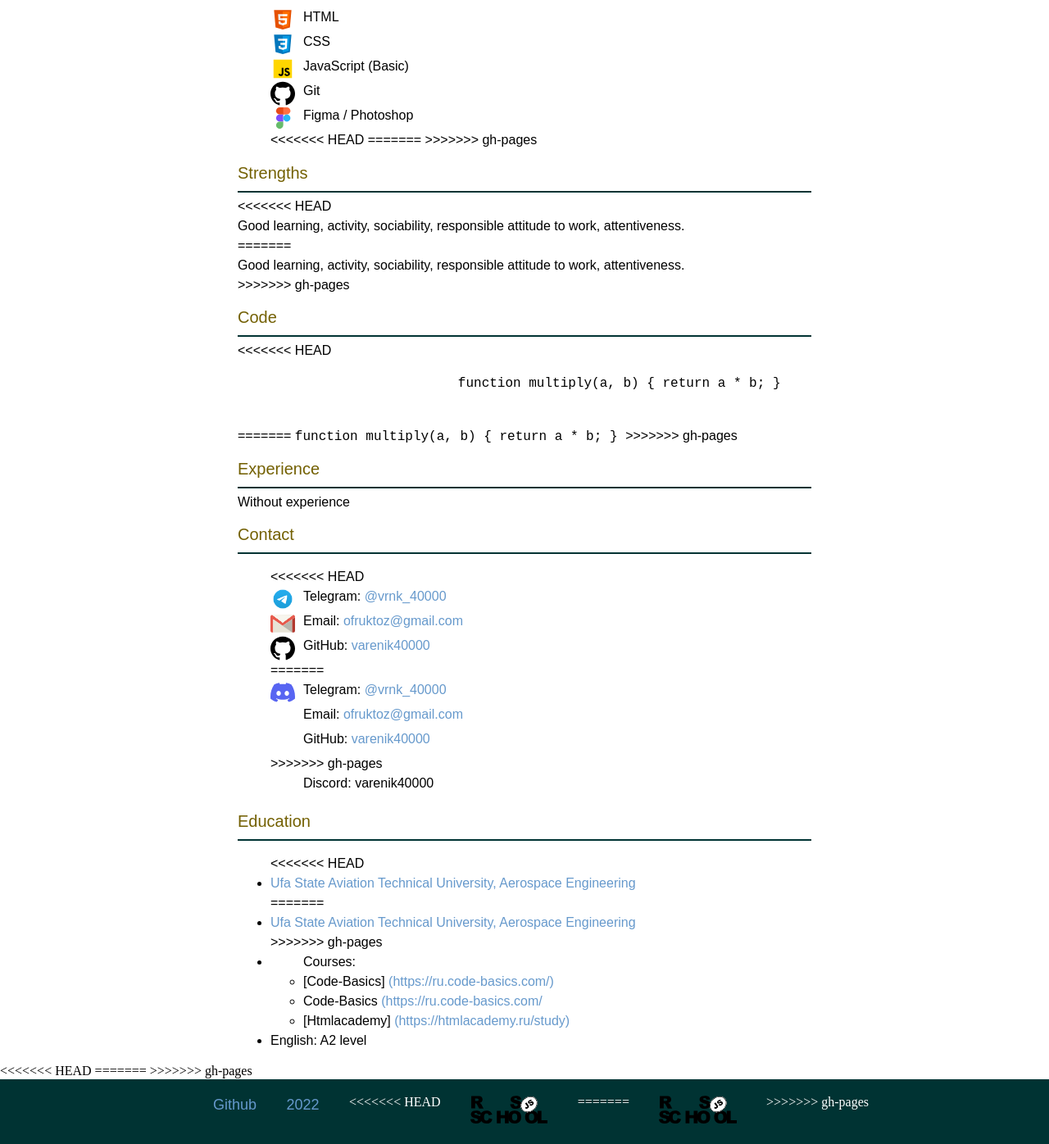
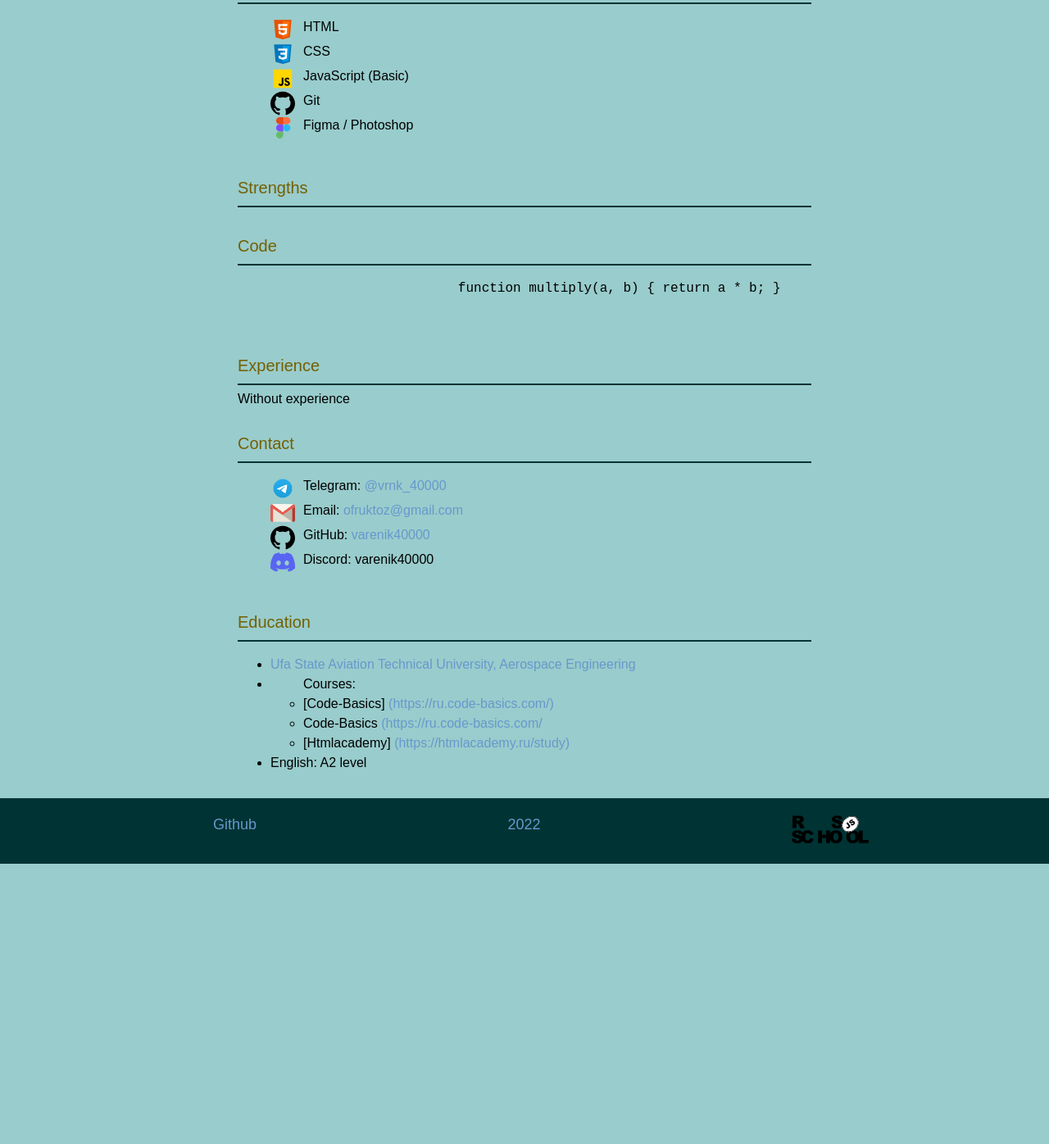
Before and after one commit to varenik40000/rsschool-cv, a plain HTML site: page index.html in a window 1280 px wide. Shown: the part 401-1797 px from the top of the page at 82% size. After the commit the page ends 1455 px from the top, so only its background shows below. Drawn offline with Linux system fonts and the light colour scheme.

Commit message:
Revert "Rsschool cv html"

```diff
--- a/index.html
+++ b/index.html
@@ -8,10 +8,6 @@
     <link rel="stylesheet" href="normalize.css">
     <link rel="stylesheet" href="style.css">
     <title>Rinat Ilyasov CV</title>
-<<<<<<< HEAD
-=======
-    <link rel="icon" href="./img/icons8-cv-96.png">
->>>>>>> gh-pages
 </head>
 
 <body class="body">
@@ -60,10 +56,7 @@
                             <li class="Skills-item">JavaScript (Basic)</li>
                             <li class="Skills-item">Git</li>
                             <li class="Skills-item">Figma / Photoshop</li>
-<<<<<<< HEAD
                             <!-- <li class="Skills-item">Visual Studio Code/ Sublime Text</li> -->
-=======
->>>>>>> gh-pages
                         </ul>
                     </div>
                 </section>
@@ -71,12 +64,7 @@
                     <div class="Strengths-inner">
                         <div class="title Strengths-title">Strengths</div>
                         <div class="title-underline"></div>
-<<<<<<< HEAD
-                        <div class="Strengths-text">Good learning, activity, sociability, responsible attitude to work, attentiveness.</div>
-=======
-                        <div class="Strengths-text">Good learning, activity, sociability, responsible attitude to work,
-                            attentiveness.</div>
->>>>>>> gh-pages
+                        <div class="Strengths-text"></div>
                     </div>
                 </section>
                 <section id="Code" class="Code  flex-item">
@@ -84,15 +72,9 @@
                         <div class="title Code-title">Code</div>
                         <div class="title-underline"></div>
                         <div class="Code-text">
-<<<<<<< HEAD
                             <pre>
                             function multiply(a, b) { return a * b; }
                         </pre>
-=======
-                            <code>
-                            function multiply(a, b) { return a * b; }
-                        </code>
->>>>>>> gh-pages
                         </div>
                     </div>
                 </section>
@@ -109,17 +91,9 @@
                         <div class="title-underline"></div>
                         <div class="Contact-text">
                             <ul class="Contact-list">
-<<<<<<< HEAD
                                 <li class="Contact-item">Telegram: <a href="https://t.me/vrnk_40000">@vrnk_40000</a></li>
                                 <li class="Contact-item">Email: <a href="ofruktoz@gmail.com">ofruktoz@gmail.com</a></li>
                                 <li class="Contact-item">GitHub: <a href="https://github.com/varenik40000)">varenik40000</a></li>
-=======
-                                <li class="Contact-item">Telegram: <a href="https://t.me/vrnk_40000">@vrnk_40000</a>
-                                </li>
-                                <li class="Contact-item">Email: <a href="ofruktoz@gmail.com">ofruktoz@gmail.com</a></li>
-                                <li class="Contact-item">GitHub: <a
-                                        href="https://github.com/varenik40000)">varenik40000</a></li>
->>>>>>> gh-pages
                                 <li class="Contact-item">Discord: varenik40000</li>
                             </ul>
                         </div>
@@ -131,12 +105,7 @@
                         <div class="title-underline"></div>
                         <div class="Education-text">
                             <ul>
-<<<<<<< HEAD
                                 <li><a href="https://www.ugatu.su/">Ufa State Aviation Technical University, Aerospace Engineering</a></li>
-=======
-                                <li><a href="https://www.ugatu.su/">Ufa State Aviation Technical University, Aerospace
-                                        Engineering</a></li>
->>>>>>> gh-pages
                                 <li>
                                     <ul>Courses:
                                         <li>[Code-Basics] <a href="">(https://ru.code-basics.com/)</a></li>
@@ -153,22 +122,13 @@
             </div>
         </div>
     </main>
-<<<<<<< HEAD
-=======
-
->>>>>>> gh-pages
     <footer class="footer">
         <div class="footer-container container">
             <nav class="menu">
                 <ul class="menu_list">
                     <li><a href="https://github.com/varenik40000">Github</a></li>
                     <li><span>2022</span></li>
-<<<<<<< HEAD
                     <li><a href="https://rs.school/js/"><img src="./img/rs_school_js.svg" alt="RSS" class="footer-img"></a></li>
-=======
-                    <li><a href="https://rs.school/js/"><img src="./img/rs_school_js.svg" alt="RSS"
-                                class="footer-img"></a></li>
->>>>>>> gh-pages
                 </ul>
             </nav>
         </div>
--- a/style.scss
+++ b/style.scss
@@ -1,10 +1,3 @@
-<<<<<<< HEAD
-=======
-* {
-    box-sizing: border-box;
-}
-
->>>>>>> gh-pages
 .body {
     background-color: #99CCCC;
 
@@ -95,24 +88,11 @@ span {
     color: #000;
 
     /* margin: 0 auto; */
-<<<<<<< HEAD
-=======
-    &-container {
-        overflow: hidden;
-    }
-
->>>>>>> gh-pages
     &-inner {
         display: flex;
         flex-direction: column;
         /* align-items: center; */
         margin: 0 auto;
-<<<<<<< HEAD
-=======
-        overflow-y: hidden;
-        overflow-x: hidden;
-        overflow: hidden;
->>>>>>> gh-pages
 
         .flex-item {
             width: 700px;
@@ -163,7 +143,7 @@ span {
 .Skills {
     &-item {
         min-height: 30px;
-        padding-left: 40px;
+        padding-left:40px;
         background-repeat: no-repeat;
         background-size: 30px;
         background-position: left center;
@@ -173,78 +153,63 @@ span {
     &-list li:nth-child(1) {
         background-image: url(./img/html.svg)
     }
-
     &-list li:nth-child(2) {
         background-image: url(./img/css.svg)
     }
-
     &-list li:nth-child(3) {
         background-image: url(./img/javascript.svg)
     }
-
     &-list li:nth-child(4) {
         background-image: url(./img/github.svg)
     }
-
     &-list li:nth-child(5) {
         background-image: url(./img/figma.svg)
     }
 
 }
-
-.Contact {
-    &-item {
+.Contact{
+    &-item{
         min-height: 30px;
-        padding-left: 40px;
+        padding-left:40px;
         background-repeat: no-repeat;
         background-size: 30px;
         background-position: left center;
         list-style: none;
     }
-
-    &-list li:nth-child(1) {
+    &-list li:nth-child(1){
         background-image: url(./img/Telegram.png);
     }
-
-    &-list li:nth-child(2) {
+    &-list li:nth-child(2){
         background-image: url(./img/gmail-icon-logo.svg);
     }
-
     &-list li:nth-child(3) {
         background-image: url(./img/github.svg)
     }
-
     &-list li:nth-child(4) {
         background-image: url(./img/discord-icon.svg)
     }
 }
 
-<<<<<<< HEAD
 
-=======
->>>>>>> gh-pages
+
+
+
+
 .footer {
     background-color: #003333;
     color: #FFFFFF;
     height: 80px;
-    width: 100%;
+    width: 100vw;
     display: flex;
-    align-items: center;
+    // align-items: center;
 
     &-container {
         display: flex;
         justify-content: space-between;
         align-items: center;
     }
-<<<<<<< HEAD
-    &-img {
-        height: 35px;
-    }
-
-=======
 
     &-img {
         height: 35px;
     }
->>>>>>> gh-pages
 }
```
Also changed, not shown: img/icons8-cv-96.png (deleted), style.css, 1 other file.
